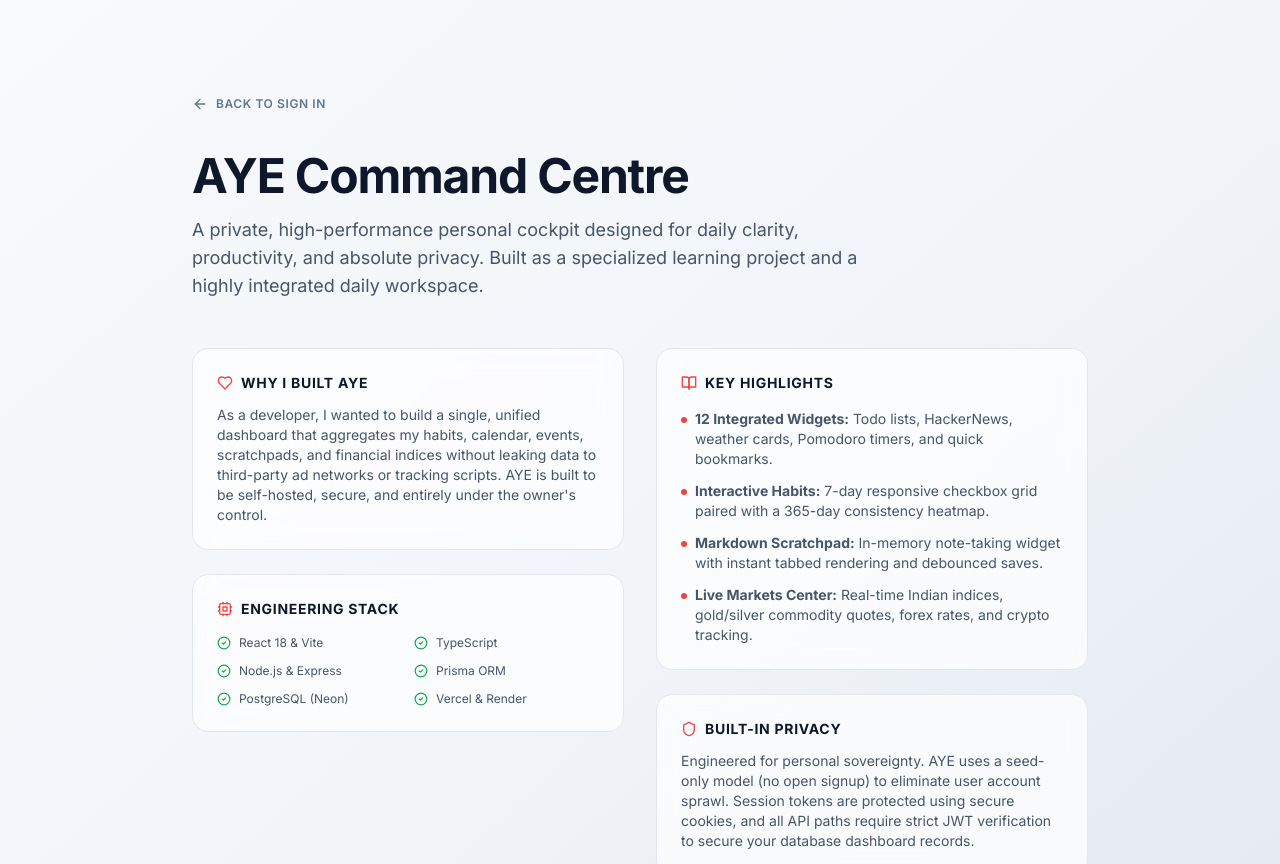
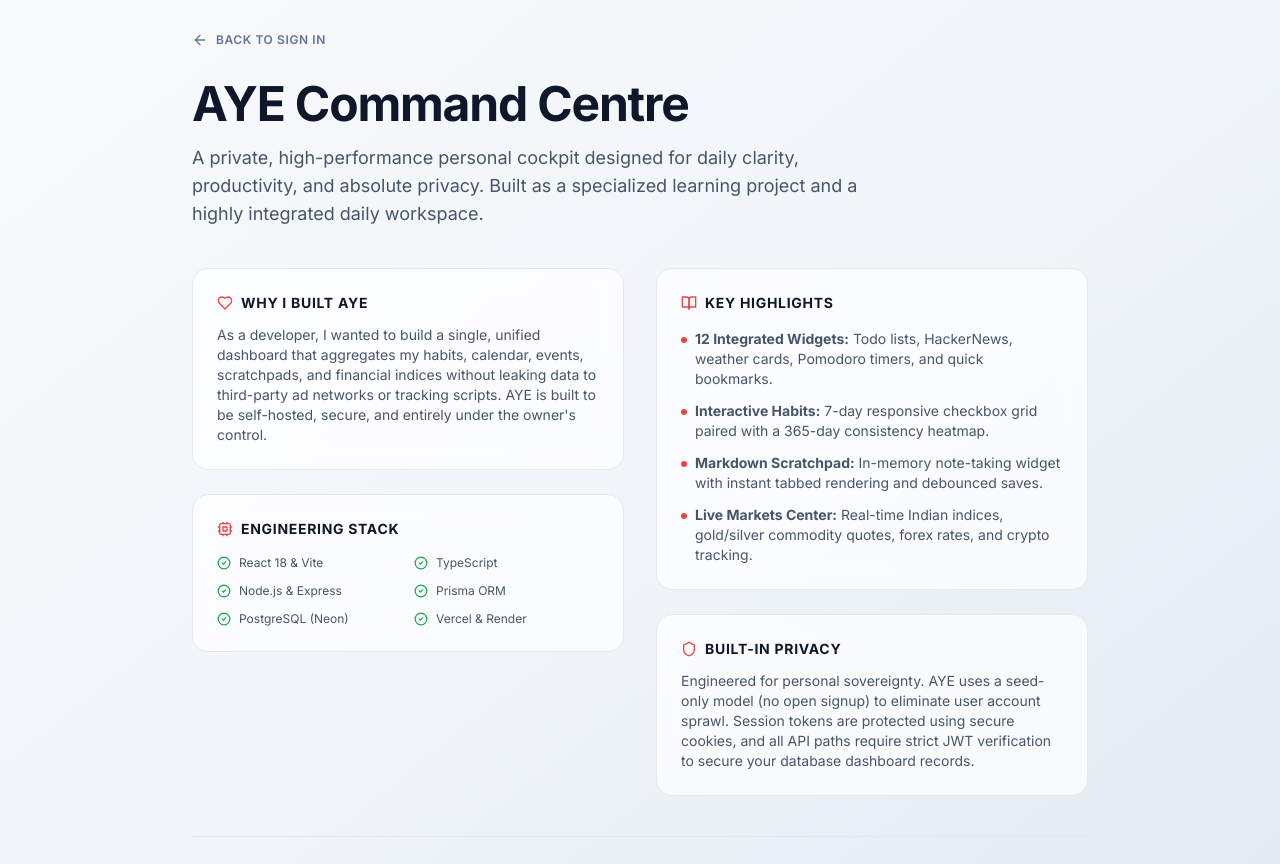
Before and after one commit to ChokshiRaj/aye, a React (Vite) app in the folder client/: page /about in a window 1280 px wide. Shown: the top 864 px of the page. Built offline with nearby package versions, Linux system fonts and the light colour scheme; no server answers.

Commit message:
style: reduce top padding on about page layout

```diff
--- a/client/src/pages/AboutPage.tsx
+++ b/client/src/pages/AboutPage.tsx
@@ -3,12 +3,12 @@ import { ArrowLeft, Github, Cpu, BookOpen, Heart, Shield, CheckCircle2 } from 'l
 
 export default function AboutPage() {
   return (
-    <div className="min-h-screen bg-gradient-to-br from-slate-50 via-slate-100 to-slate-200 px-4 py-8 md:px-8 text-slate-800 dark:from-slate-950 dark:via-slate-900 dark:to-slate-800 dark:text-slate-100 flex flex-col justify-between">
+    <div className="min-h-screen bg-gradient-to-br from-slate-50 via-slate-100 to-slate-200 px-4 pb-8 pt-0 md:px-8 text-slate-800 dark:from-slate-950 dark:via-slate-900 dark:to-slate-800 dark:text-slate-100 flex flex-col justify-between">
       {/* Container */}
-      <div className="max-w-4xl mx-auto w-full flex-1 flex flex-col justify-start pt-12 md:pt-16 pb-10">
+      <div className="max-w-4xl mx-auto w-full flex-1 flex flex-col justify-start pt-6 md:pt-8 pb-6">
 
         {/* Header Controls */}
-        <div className="flex items-center justify-between mb-10 animate-in fade-in slide-in-from-top-4 duration-500">
+        <div className="flex items-center justify-between mb-8 animate-in fade-in slide-in-from-top-4 duration-500">
           <Link to="/login" className="flex items-center gap-2 text-xs font-semibold uppercase tracking-wider text-slate-500 hover:text-slate-900 dark:text-slate-400 dark:hover:text-white transition-colors group">
             <ArrowLeft className="h-4 w-4 transform group-hover:-translate-x-1 transition-transform" />
             Back to Sign In
@@ -16,7 +16,7 @@ export default function AboutPage() {
         </div>
 
         {/* Hero Banner */}
-        <div className="text-center md:text-left mb-12 animate-in fade-in slide-in-from-top-6 duration-700 delay-100">
+        <div className="text-center md:text-left mb-10 animate-in fade-in slide-in-from-top-6 duration-700 delay-100">
           <h1 className="text-4xl md:text-5xl font-black tracking-tight text-slate-900 dark:text-white mb-4">
             AYE Command Centre
           </h1>
@@ -26,7 +26,7 @@ export default function AboutPage() {
         </div>
 
         {/* Details Grid */}
-        <div className="grid md:grid-cols-2 gap-8 mb-12 animate-in fade-in slide-in-from-bottom-8 duration-700 delay-200">
+        <div className="grid md:grid-cols-2 gap-8 mb-10 animate-in fade-in slide-in-from-bottom-8 duration-700 delay-200">
 
           {/* Left Column: Why & Engineering Stack */}
           <div className="space-y-6">
```
